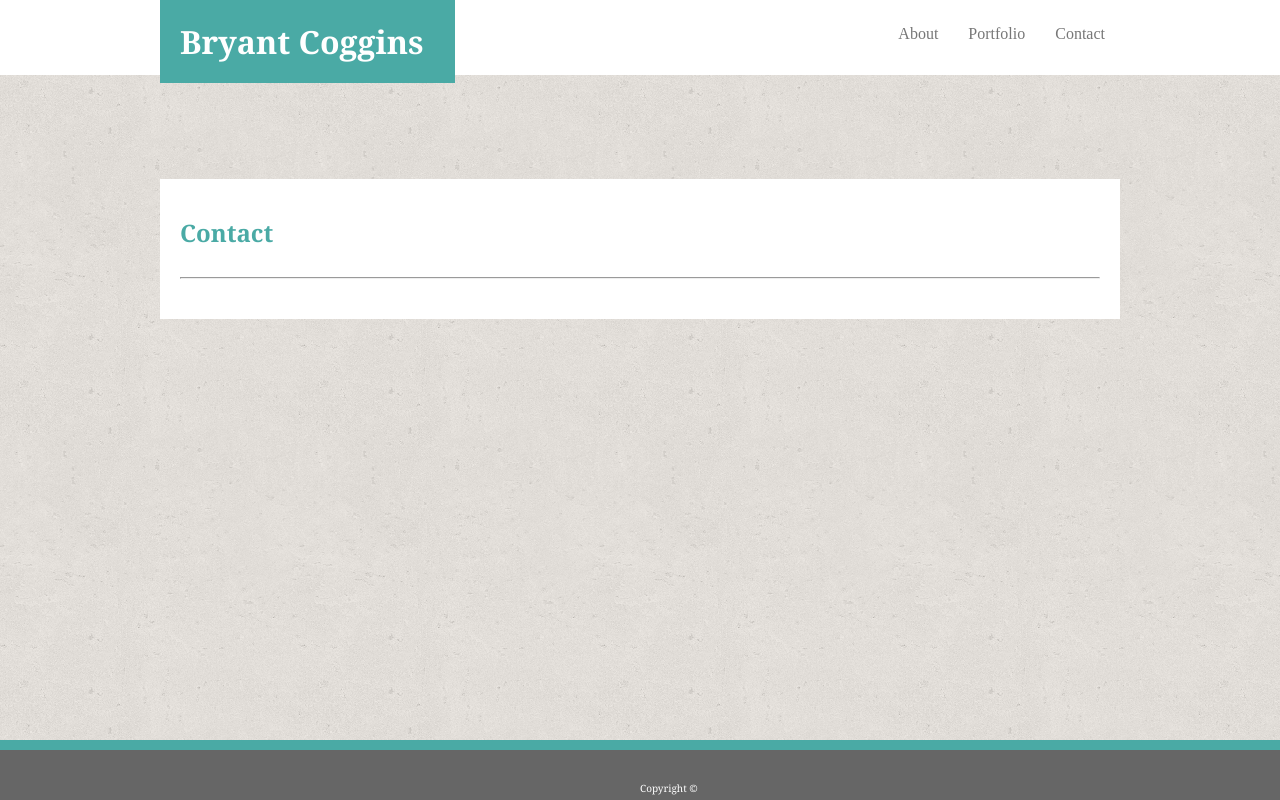
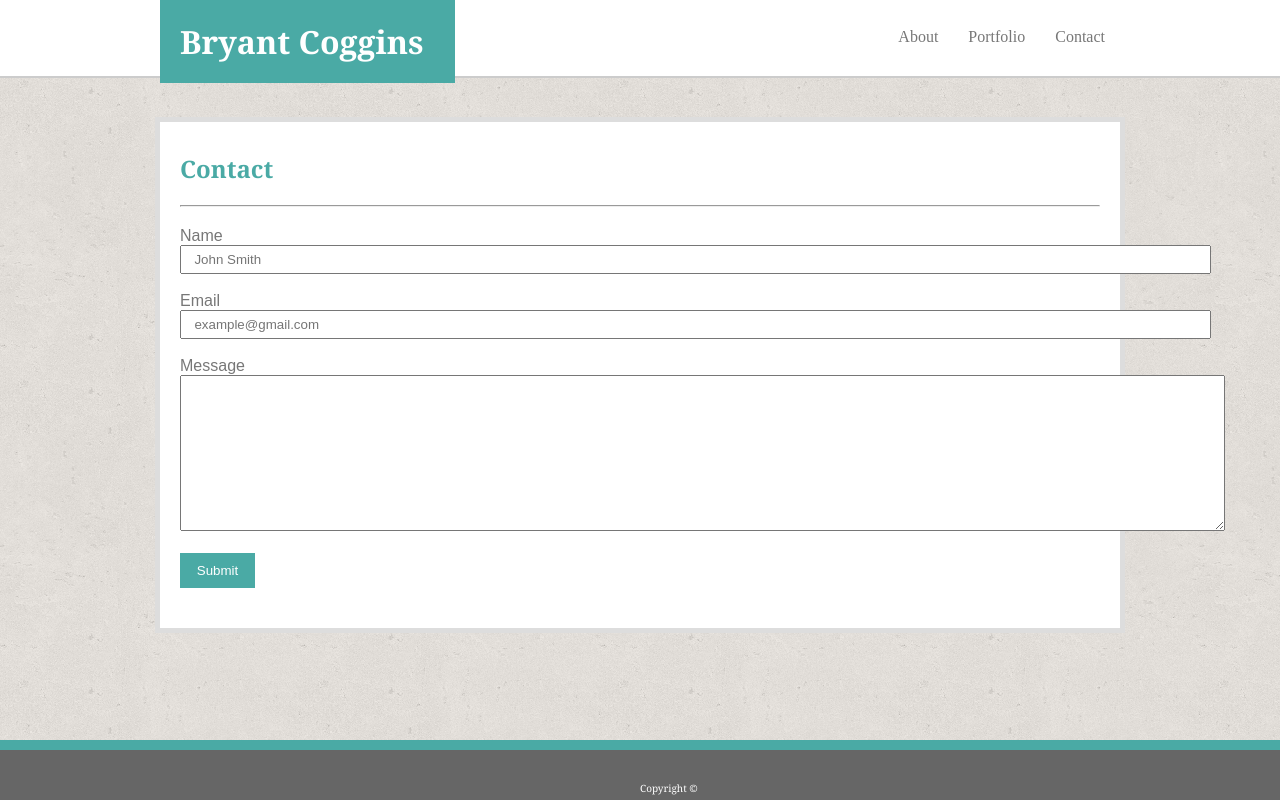
Before and after one commit to bcoggins78/Basic-Portfolio, a plain HTML site: page contact.html in a window 1280 px wide. Drawn offline with Linux system fonts and the light colour scheme.

Commit message:
Updated style and completed Contact

```diff
--- a/assets/css/style.css
+++ b/assets/css/style.css
@@ -6,9 +6,11 @@ body {
 
 .headerbar {
     background-color: #ffffffff;
-    border-color: #cccccccc;
+    border-bottom-color: #cccccc;
+    border-bottom-width: 2px;
+    border-bottom-style: solid;
     width: 100%;
-    height: 75px;
+    height: 76px;
 
 }
 
@@ -29,7 +31,7 @@ h1 {
     background-color: #4aaaa5;
     margin-top:0;
     position: relative;
-    top:-75px;
+    top:-78px;
 
 }
 
@@ -62,11 +64,31 @@ li a {
     font-family: 'Arial', 'Helvetica Neue', 'Helvetica', 'sans-serif';
     background-color: #ffffff;
     border-color: #dddddd;
-    border-width: 20px;
+    border-width: 5px;
+    border-style: solid;
     line-height: 2;
     clear: both;
     padding-top: 10px;
     padding-bottom: 20px;
+    position: relative;
+    top: -65px;
+
+}
+
+.container3 {
+    width: 960px;
+    margin: auto;
+    color: #777777;
+    font-family: 'Arial', 'Helvetica Neue', 'Helvetica', 'sans-serif';
+    background-color: #ffffff;
+    border-color: #dddddd;
+    border-width: 5px;
+    border-style: solid;
+    clear: both;
+    padding-top: 10px;
+    padding-bottom: 20px;
+    position: relative;
+    top: -65px;
 
 }
 
@@ -91,6 +113,19 @@ h2 {
     margin: 20px;
 }
 
+input {
+    padding: 5px;
+    color: #666666;
+}
+
+.submit {
+    background-color:#4aaaa5;
+    color: #ffffff;
+    border: none;
+    padding: 10px;
+    width: 75px;
+}
+
 .footer-border {
     width: 100%;
     height: 60px;
@@ -108,7 +143,6 @@ h2 {
     bottom: 5px;
     left: 50%;
 
-
 }
 
 .footer {
--- a/contact.html
+++ b/contact.html
@@ -26,12 +26,36 @@
         </ul>
     </div>
 
-    <div class="container">
+    <div class="container3">
         <h2>
             Contact
         </h2>
 
         <hr>
+
+        <form action="#">
+            <p>
+                Name
+                <input type="text" name="name" size="125" placeholder="  John Smith"><br><br>
+
+
+                Email
+                <input type="text" name="email" size="125" placeholder="  example@gmail.com"><br><br>
+
+
+                Message<br>
+                <textarea name="message" rows="10" cols="128">
+                </textarea><br><br>
+
+
+                <input class="submit" type="submit" value="Submit">
+
+            </p>
+
+        </form>
+
+
+
 
     </div>
 
```
